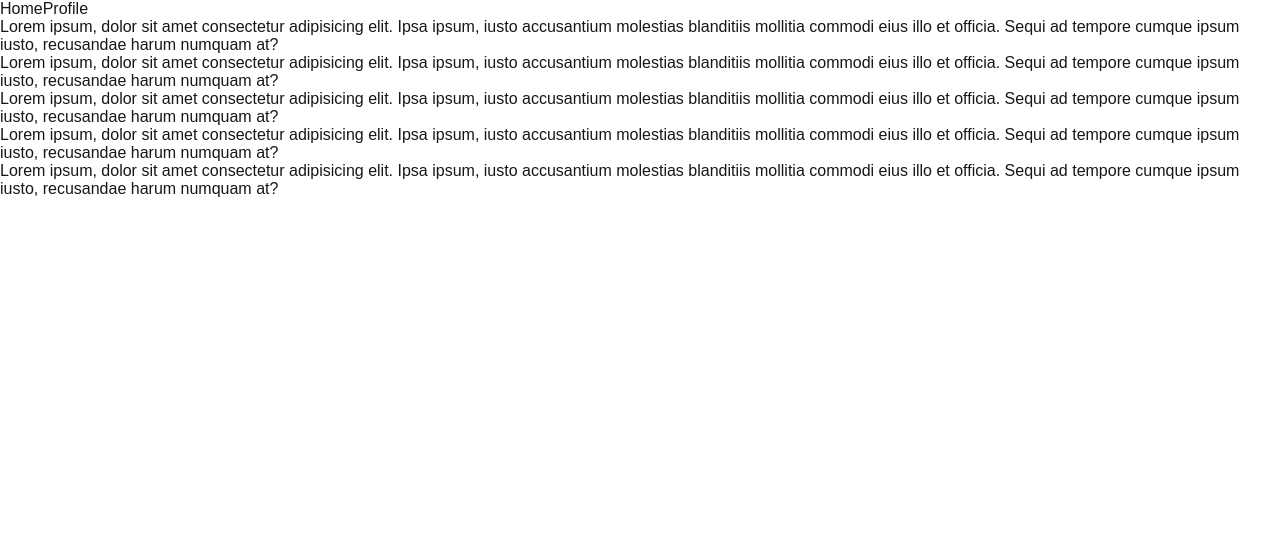
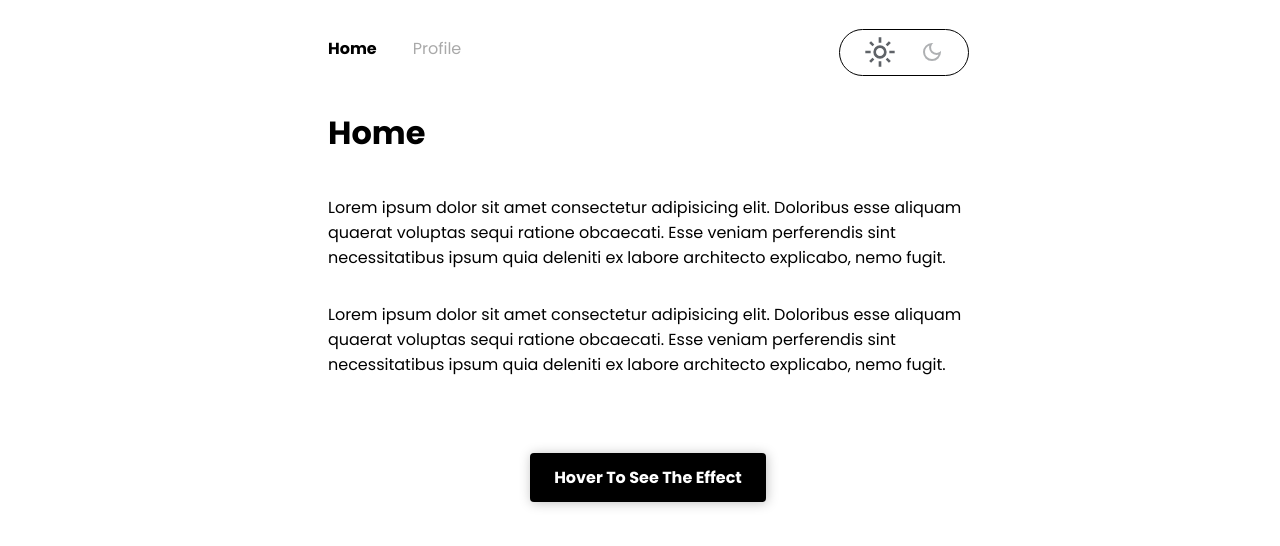
Before and after one commit to benwainaina/learn-react-light-and-dark-mode-themes, a Next.js app: page /home in a window 1280 px wide. Shown: the top 546 px of the page. Built offline with nearby package versions, Linux system fonts and the light colour scheme.

Commit message:
finalize UI implementation

```diff
--- /dev/null
+++ b/src/app/app.scss
@@ -0,0 +1,123 @@
+.body-wrapper {
+  display: flex;
+  width: 100%;
+  height: 100%;
+  flex-direction: column;
+
+  .header {
+    width: 50%;
+    flex: 1;
+    align-self: center;
+    display: flex;
+    align-items: center;
+    justify-content: space-between;
+
+    &__links {
+      align-items: center;
+      display: flex;
+      justify-content: center;
+      column-gap: 36px;
+
+      &__link {
+        color: #a9a9a9;
+        text-decoration: none;
+      }
+
+      &.light {
+        .active {
+          color: rgb(0, 0, 0);
+          font-weight: bold;
+        }
+      }
+
+      &.dark {
+        .active {
+          color: rgb(74, 39, 190);
+          font-weight: bold;
+        }
+      }
+    }
+
+    &__actions {
+      flex: 1;
+      display: flex;
+      justify-content: flex-end;
+
+      &__mode-toggler {
+        display: flex;
+        align-items: center;
+        justify-content: center;
+        cursor: pointer;
+        position: relative;
+
+        img {
+          height: 24px;
+          width: 24px;
+        }
+
+        &__mode-picker {
+          position: absolute;
+          bottom: -36px;
+          right: 0;
+          background-color: white;
+          box-shadow: 1px 1px 4px rgba(0, 0, 0, 0.25);
+          padding: 4px 12px;
+          border-radius: 2px;
+
+          &__mode {
+            display: flex;
+            text-transform: capitalize;
+            column-gap: 12px;
+            &.active {
+              display: none;
+            }
+          }
+        }
+      }
+    }
+
+    &__theme-switcher {
+      display: inline-flex;
+      border-radius: 24px;
+      align-items: center;
+      column-gap: 24px;
+      padding: 0 24px;
+      margin-top: 8px;
+      justify-self: flex-end;
+
+      &.dark {
+        outline: 1px solid white;
+      }
+
+      &.light {
+        outline: 1px solid black;
+      }
+
+      &__mode {
+        cursor: pointer;
+        margin-top: 6px;
+        svg {
+          opacity: 0.5;
+        }
+
+        &.active {
+          svg {
+            height: 32px;
+            width: 32px;
+            opacity: 1;
+          }
+        }
+      }
+    }
+  }
+
+  .content {
+    flex: 9;
+    display: grid;
+
+    &__inner {
+      width: 50%;
+      justify-self: center;
+    }
+  }
+}
--- a/src/app/globals.css
+++ b/src/app/globals.css
@@ -3,40 +3,126 @@
   --foreground: #171717;
 }
 
-@media (prefers-color-scheme: dark) {
-  :root {
-    --background: #0a0a0a;
-    --foreground: #ededed;
+html,
+body {
+  height: 100%;
+  width: 100%;
+}
+
+body {
+  &.dark {
+    background-color: black;
+  }
+
+  &.white {
+    background-color: white;
   }
 }
 
-html,
-body {
-  max-width: 100vw;
-  overflow-x: hidden;
+.poppins-thin {
+  font-family: "Poppins", system-ui;
+  font-weight: 100;
+  font-style: normal;
 }
 
-body {
-  color: var(--foreground);
-  background: var(--background);
-  font-family: Arial, Helvetica, sans-serif;
-  -webkit-font-smoothing: antialiased;
-  -moz-osx-font-smoothing: grayscale;
+.poppins-extralight {
+  font-family: "Poppins", system-ui;
+  font-weight: 200;
+  font-style: normal;
 }
 
-* {
-  box-sizing: border-box;
-  padding: 0;
-  margin: 0;
+.poppins-light {
+  font-family: "Poppins", system-ui;
+  font-weight: 300;
+  font-style: normal;
 }
 
-a {
-  color: inherit;
-  text-decoration: none;
+.poppins-regular {
+  font-family: "Poppins", system-ui;
+  font-weight: 400;
+  font-style: normal;
 }
 
-@media (prefers-color-scheme: dark) {
-  html {
-    color-scheme: dark;
-  }
+.poppins-medium {
+  font-family: "Poppins", system-ui;
+  font-weight: 500;
+  font-style: normal;
 }
+
+.poppins-semibold {
+  font-family: "Poppins", system-ui;
+  font-weight: 600;
+  font-style: normal;
+}
+
+.poppins-bold {
+  font-family: "Poppins", system-ui;
+  font-weight: 700;
+  font-style: normal;
+}
+
+.poppins-extrabold {
+  font-family: "Poppins", system-ui;
+  font-weight: 800;
+  font-style: normal;
+}
+
+.poppins-black {
+  font-family: "Poppins", system-ui;
+  font-weight: 900;
+  font-style: normal;
+}
+
+.poppins-thin-italic {
+  font-family: "Poppins", system-ui;
+  font-weight: 100;
+  font-style: italic;
+}
+
+.poppins-extralight-italic {
+  font-family: "Poppins", system-ui;
+  font-weight: 200;
+  font-style: italic;
+}
+
+.poppins-light-italic {
+  font-family: "Poppins", system-ui;
+  font-weight: 300;
+  font-style: italic;
+}
+
+.poppins-regular-italic {
+  font-family: "Poppins", system-ui;
+  font-weight: 400;
+  font-style: italic;
+}
+
+.poppins-medium-italic {
+  font-family: "Poppins", system-ui;
+  font-weight: 500;
+  font-style: italic;
+}
+
+.poppins-semibold-italic {
+  font-family: "Poppins", system-ui;
+  font-weight: 600;
+  font-style: italic;
+}
+
+.poppins-bold-italic {
+  font-family: "Poppins", system-ui;
+  font-weight: 700;
+  font-style: italic;
+}
+
+.poppins-extrabold-italic {
+  font-family: "Poppins", system-ui;
+  font-weight: 800;
+  font-style: italic;
+}
+
+.poppins-black-italic {
+  font-family: "Poppins", system-ui;
+  font-weight: 900;
+  font-style: italic;
+}
--- a/src/app/home/page.tsx
+++ b/src/app/home/page.tsx
@@ -1,36 +1,27 @@
+import "./styles.scss";
+
 export default function Home() {
+  /**
+   * selectors
+   */
+  const mode = "light";
   return (
-    <div className="wrapper">
-      <p>
-        Lorem ipsum, dolor sit amet consectetur adipisicing elit. Ipsa ipsum,
-        iusto accusantium molestias blanditiis mollitia commodi eius illo et
-        officia. Sequi ad tempore cumque ipsum iusto, recusandae harum numquam
-        at?
+    <div className={`wrapper ${mode}`}>
+      <h1 className="poppins-bold">Home</h1>
+      <p className="poppins-regular">
+        Lorem ipsum dolor sit amet consectetur adipisicing elit. Doloribus esse
+        aliquam quaerat voluptas sequi ratione obcaecati. Esse veniam
+        perferendis sint necessitatibus ipsum quia deleniti ex labore architecto
+        explicabo, nemo fugit.
       </p>
-      <p>
-        Lorem ipsum, dolor sit amet consectetur adipisicing elit. Ipsa ipsum,
-        iusto accusantium molestias blanditiis mollitia commodi eius illo et
-        officia. Sequi ad tempore cumque ipsum iusto, recusandae harum numquam
-        at?
+      <p className="poppins-regular">
+        Lorem ipsum dolor sit amet consectetur adipisicing elit. Doloribus esse
+        aliquam quaerat voluptas sequi ratione obcaecati. Esse veniam
+        perferendis sint necessitatibus ipsum quia deleniti ex labore architecto
+        explicabo, nemo fugit.
       </p>
-      <p>
-        Lorem ipsum, dolor sit amet consectetur adipisicing elit. Ipsa ipsum,
-        iusto accusantium molestias blanditiis mollitia commodi eius illo et
-        officia. Sequi ad tempore cumque ipsum iusto, recusandae harum numquam
-        at?
-      </p>
-      <p>
-        Lorem ipsum, dolor sit amet consectetur adipisicing elit. Ipsa ipsum,
-        iusto accusantium molestias blanditiis mollitia commodi eius illo et
-        officia. Sequi ad tempore cumque ipsum iusto, recusandae harum numquam
-        at?
-      </p>
-      <p>
-        Lorem ipsum, dolor sit amet consectetur adipisicing elit. Ipsa ipsum,
-        iusto accusantium molestias blanditiis mollitia commodi eius illo et
-        officia. Sequi ad tempore cumque ipsum iusto, recusandae harum numquam
-        at?
-      </p>
+
+      <div className="go-to-profile poppins-bold">Hover To See The Effect</div>
     </div>
   );
 }
--- /dev/null
+++ b/src/app/home/styles.scss
@@ -0,0 +1,41 @@
+.wrapper {
+  display: flex;
+  flex-direction: column;
+
+  .go-to-profile {
+    width: fit-content;
+    padding: 12px 24px;
+    cursor: pointer;
+    border-radius: 4px;
+    align-self: center;
+    margin-top: 60px;
+  }
+
+  &.light {
+    color: black;
+
+    .go-to-profile {
+      background-color: black;
+      color: white;
+      box-shadow: 1px 1px 12px rgba(0, 0, 0, 0.25);
+
+      &:hover {
+        background-color: rgba(0, 0, 0, 0.75);
+      }
+    }
+  }
+
+  &.dark {
+    color: white;
+
+    .go-to-profile {
+      background-color: white;
+      color: black;
+      box-shadow: 1px 1px 12px rgba(255, 255, 255, 0.25);
+
+      &:hover {
+        background-color: rgba(255, 255, 255, 0.75);
+      }
+    }
+  }
+}
--- a/src/app/layout.tsx
+++ b/src/app/layout.tsx
@@ -1,37 +1,92 @@
-import type { Metadata } from "next";
-import localFont from "next/font/local";
+"use client";
+
 import "./globals.css";
 import Link from "next/link";
-
-const geistSans = localFont({
-  src: "./fonts/GeistVF.woff",
-  variable: "--font-geist-sans",
-  weight: "100 900",
-});
-const geistMono = localFont({
-  src: "./fonts/GeistMonoVF.woff",
-  variable: "--font-geist-mono",
-  weight: "100 900",
-});
-
-export const metadata: Metadata = {
-  title: "Create Next App",
-  description: "Generated by create next app",
-};
+import "./app.scss";
+import { usePathname } from "next/navigation";
 
 export default function RootLayout({
   children,
 }: Readonly<{
   children: React.ReactNode;
 }>) {
+  /**
+   * hooks
+   */
+  const pathName = usePathname();
+
+  /**
+   * selectors
+   */
+  const currentMode = "light";
+
   return (
     <html lang="en">
-      <body className={`${geistSans.variable} ${geistMono.variable}`}>
-        <div className="wrapper">
-          <Link href="home">Home</Link>
-          <Link href="profile">Profile</Link>
+      <head>
+        <link rel="preconnect" href="https://fonts.googleapis.com"></link>
+        <link rel="preconnect" href="https://fonts.gstatic.com"></link>
+        <link
+          href="https://fonts.googleapis.com/css2?family=Poppins:ital,wght@0,100;0,200;0,300;0,400;0,500;0,600;0,700;0,800;0,900;1,100;1,200;1,300;1,400;1,500;1,600;1,700;1,800;1,900&display=swap"
+          rel="stylesheet"
+        ></link>
+      </head>
+      <body className="body-wrapper">
+        <div className="header poppins-regular">
+          <div className={`header__links ${currentMode}`}>
+            <Link
+              href="/home"
+              className={`header__links__link ${
+                pathName === "/home" ? "active" : ""
+              }`}
+            >
+              Home
+            </Link>
+            <Link
+              href="/profile"
+              className={`header__links__link ${
+                pathName === "/profile" ? "active" : ""
+              }`}
+            >
+              Profile
+            </Link>
+          </div>
+          <div className={`header__theme-switcher ${currentMode}`}>
+            <div
+              className={`header__theme-switcher__mode ${
+                currentMode === "light" ? "active" : ""
+              }`}
+            >
+              <svg
+                xmlns="http://www.w3.org/2000/svg"
+                height="24px"
+                viewBox="0 -960 960 960"
+                width="24px"
+                fill="#5f6368"
+              >
+                <path d="M480-360q50 0 85-35t35-85q0-50-35-85t-85-35q-50 0-85 35t-35 85q0 50 35 85t85 35Zm0 80q-83 0-141.5-58.5T280-480q0-83 58.5-141.5T480-680q83 0 141.5 58.5T680-480q0 83-58.5 141.5T480-280ZM200-440H40v-80h160v80Zm720 0H760v-80h160v80ZM440-760v-160h80v160h-80Zm0 720v-160h80v160h-80ZM256-650l-101-97 57-59 96 100-52 56Zm492 496-97-101 53-55 101 97-57 59Zm-98-550 97-101 59 57-100 96-56-52ZM154-212l101-97 55 53-97 101-59-57Zm326-268Z" />
+              </svg>
+            </div>
+            <div
+              className={`header__theme-switcher__mode ${
+                currentMode === "dark" ? "active" : ""
+              }`}
+            >
+              <svg
+                xmlns="http://www.w3.org/2000/svg"
+                height="24px"
+                viewBox="0 -960 960 960"
+                width="24px"
+                fill="#5f6368"
+              >
+                <path d="M480-120q-150 0-255-105T120-480q0-150 105-255t255-105q14 0 27.5 1t26.5 3q-41 29-65.5 75.5T444-660q0 90 63 153t153 63q55 0 101-24.5t75-65.5q2 13 3 26.5t1 27.5q0 150-105 255T480-120Zm0-80q88 0 158-48.5T740-375q-20 5-40 8t-40 3q-123 0-209.5-86.5T364-660q0-20 3-40t8-40q-78 32-126.5 102T200-480q0 116 82 198t198 82Zm-10-270Z" />
+              </svg>
+            </div>
+          </div>
         </div>
-        {children}
+
+        <div className="content">
+          <div className="content__inner">{children}</div>
+        </div>
       </body>
     </html>
   );
--- a/src/app/page.tsx
+++ b/src/app/page.tsx
@@ -1,5 +1,4 @@
 "use client";
-import Link from "next/link";
 import "./page.module.scss";
 import { useEffect } from "react";
 import { useRouter } from "next/navigation";
--- /dev/null
+++ b/src/app/profile/styles.scss
@@ -0,0 +1,18 @@
+.profile-wrapper {
+  display: flex;
+  align-items: center;
+  justify-content: center;
+  flex-direction: column;
+  row-gap: 54px;
+
+  &.dark {
+    color: white;
+    img {
+      border-radius: 350px;
+    }
+  }
+
+  img {
+    aspect-ratio: 1;
+  }
+}
```
Also changed, not shown: src/app/profile/page.tsx (+18 -4 lines), src/app/assets/dark-profile.png (added), src/app/assets/light-profile.png (added), src/app/page.module.scss (deleted).
